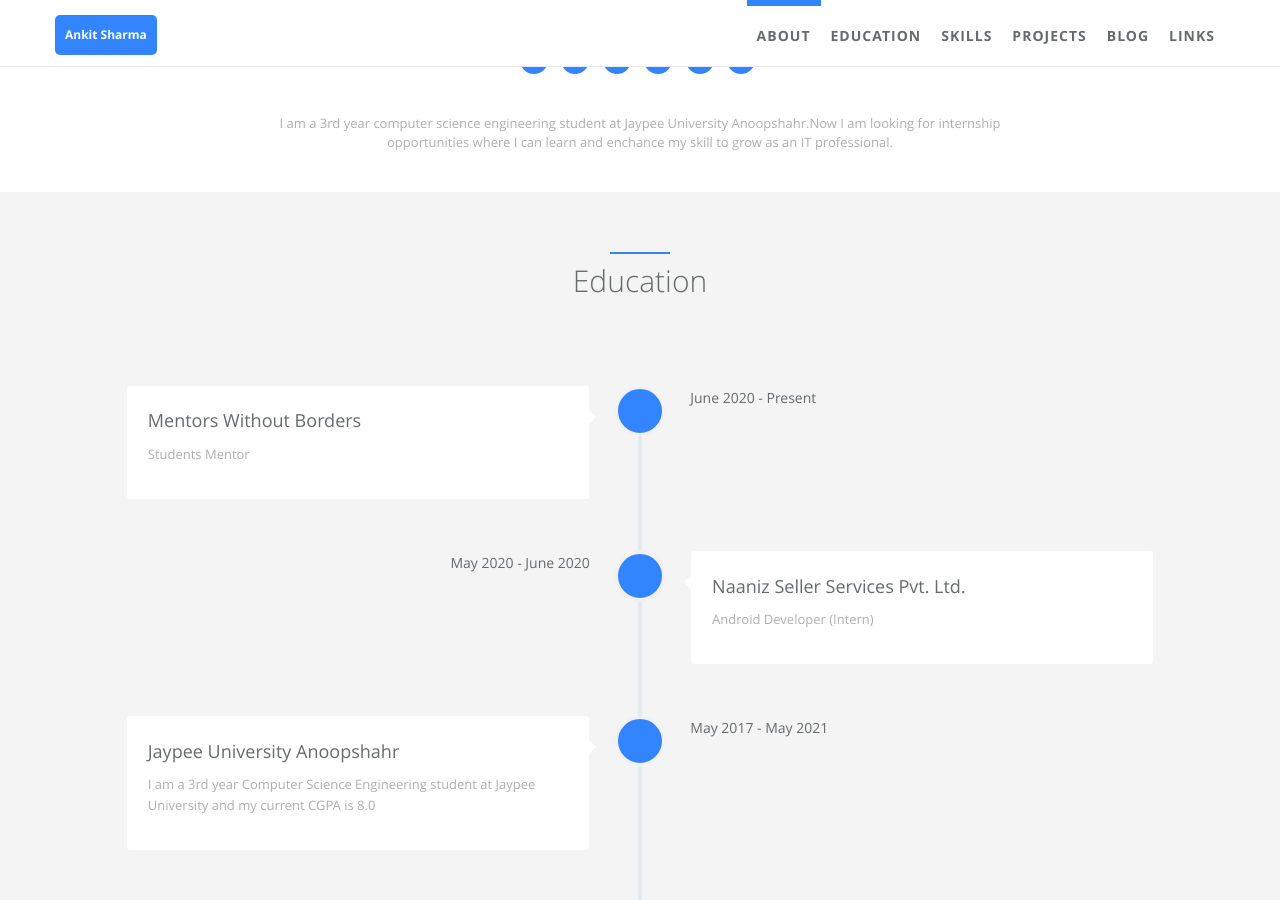
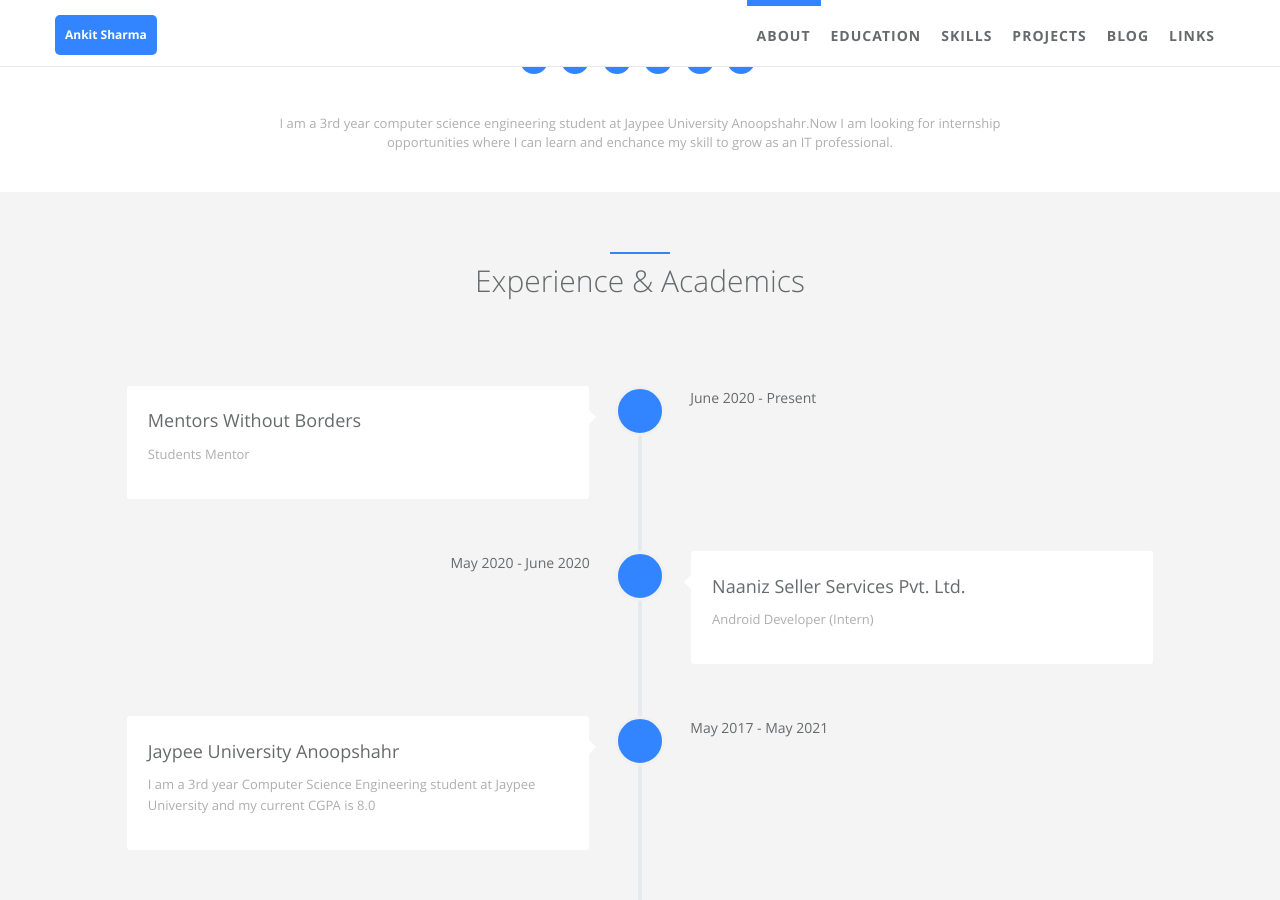
Before and after one commit to 8nkit/8nkit.github.io, a Jekyll site: the page built from index.html, in a window 1280 px wide and 900 px high, scrolled down 709 px. Built offline with Jekyll 4.4.1, drawn with Linux system fonts in a browser that asks for light colours.

Commit message:
Update career.html

```diff
--- a/_includes/sections/career.html
+++ b/_includes/sections/career.html
@@ -2,7 +2,7 @@
     <div class="row">
         <div class="col-lg-12 text-center">
             <div class="navy-line"></div>
-            <h1><span data-i18n="career.my_career">Education</span></h1>
+            <h1><span data-i18n="career.my_career">Experience & Academics</span></h1>
         </div>
     </div>
     <div class="row features-block">
```
